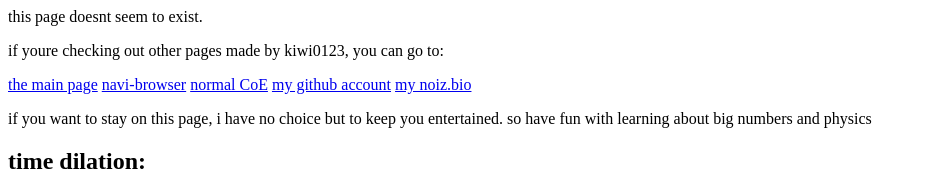
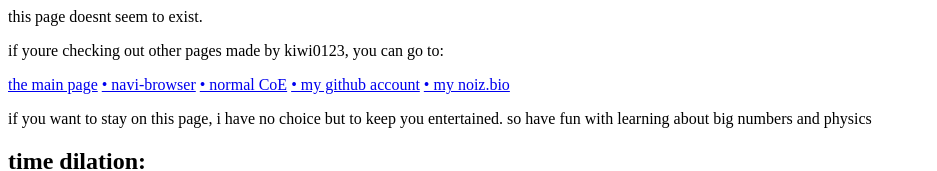
Before and after one commit to kiwi0123/coe-prosec, a plain HTML site: page 404.html in a window 1280 px wide. Shown: the top 171 px of the page, without its empty margins (0-937 px from the left). Drawn offline with Linux system fonts and the light colour scheme.

Commit message:
Update 404 page with formatted links

```diff
--- a/404.html
+++ b/404.html
@@ -7,10 +7,15 @@
       <p>this page doesnt seem to exist.</p>
       <p>if youre checking out other pages made by kiwi0123, you can go to:</p>
       <a href="https://kiwi0123.github.io/coe-prosec">the main page</a>
-      <a href="https://github.com/kiwi0123/navi-browser">navi-browser</a>
-      <a href="https://kiwi0123.github.io/citizenofearth">normal CoE</a>
-      <a href="https://github.com/kiwi0123">my github account</a>
-      <a href="https::/noiz.bio/kiwihtml">my noiz.bio</a>
+
+      <a href="https://github.com/kiwi0123/navi-browser">• navi-browser</a>
+
+      <a href="https://kiwi0123.github.io/citizenofearth">• normal CoE</a>
+
+      <a href="https://github.com/kiwi0123">• my github account</a>
+
+      <a href="https::/noiz.bio/kiwihtml">• my noiz.bio</a>
+
       <p>if you want to stay on this page, i have no choice but to keep you entertained. so have fun with learning about big numbers and physics</p>
       <h2>time dilation:</h2>
       <p>time dilation is a thing in physics, specifically relativity, that says the faster you move through space, the slower you move through time.</p>
```
